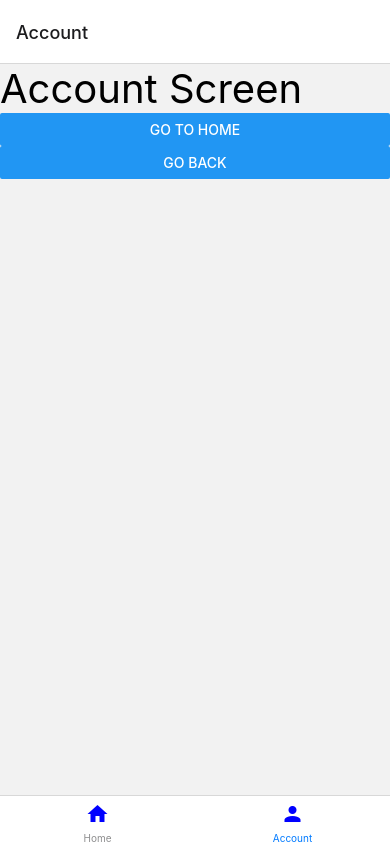
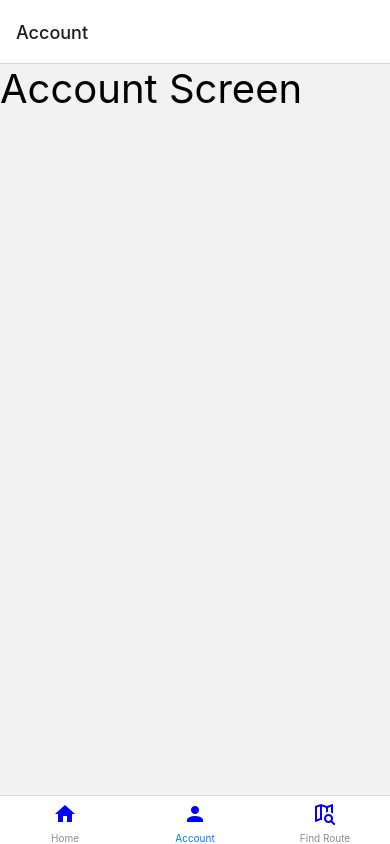
Before and after one commit to alison2686/strolls-react-native, a React Native app: screen /Account in a window 390 px wide. Built offline with nearby package versions, Linux system fonts and the light colour scheme.

Commit message:
add Bottom Tab Navigation (#1)

```diff
--- a/App.js
+++ b/App.js
@@ -19,7 +19,7 @@
       <Text>Strolls: A Walking Adventure!</Text>
       <Button
         title="Let's Go!"
-        onPress={() => navigation.navigate("Account")}
+        onPress={() => navigation.navigate("FindRoute")}
       />
     </View>
   );
@@ -50,6 +50,20 @@
           ),
         }}
       />
+      <Tab.Screen
+        name="FindRoute"
+        component={FindRouteScreen}
+        options={{
+          tabBarLabel: "Find Route",
+          tabBarIcon: ({ color, size }) => (
+            <MaterialCommunityIcons
+              name="map-search-outline"
+              color={"blue"}
+              size={24}
+            />
+          ),
+        }}
+      />
     </Tab.Navigator>
   );
 }
--- a/src/screens/AccountScreen.js
+++ b/src/screens/AccountScreen.js
@@ -5,8 +5,8 @@
   return (
     <View>
       <Text style={{ fontSize: 40 }}>Account Screen</Text>
-      <Button title="Go to Home" onPress={() => navigation.navigate("Home")} />
-      <Button title="Go back" onPress={() => navigation.goBack()} />
+      {/* <Button title="Go to Home" onPress={() => navigation.navigate("Home")} />
+      <Button title="Go back" onPress={() => navigation.goBack()} /> */}
     </View>
   );
 };
```
